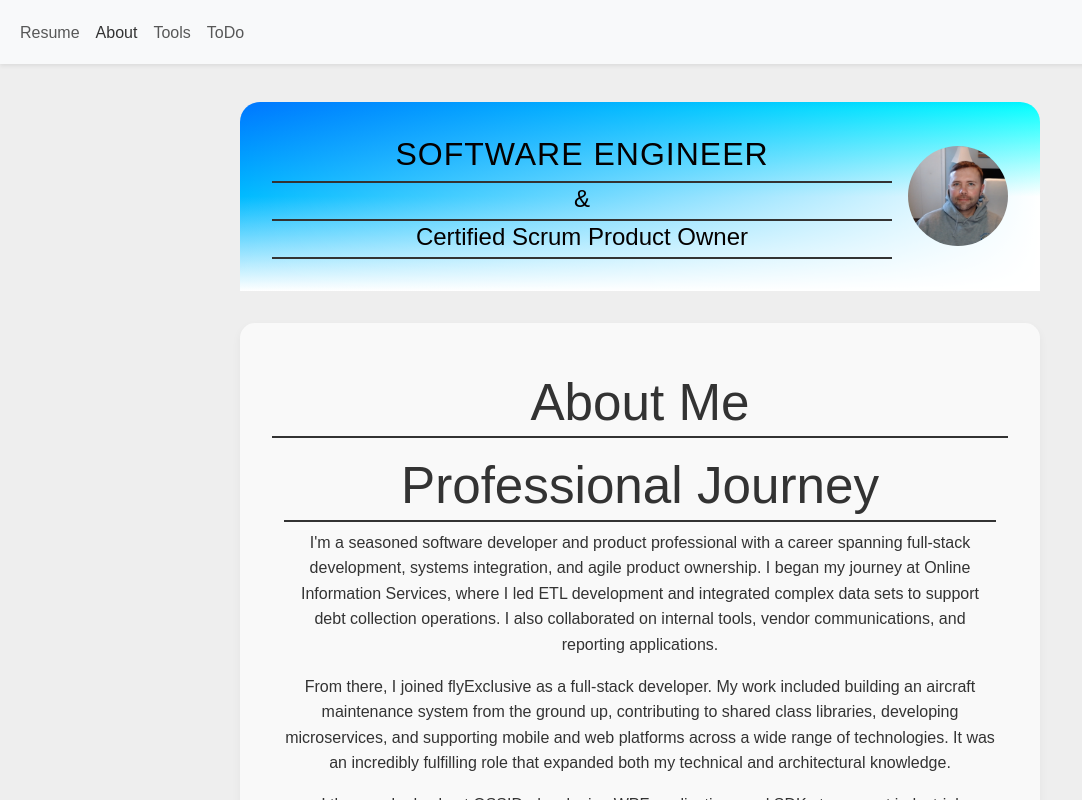
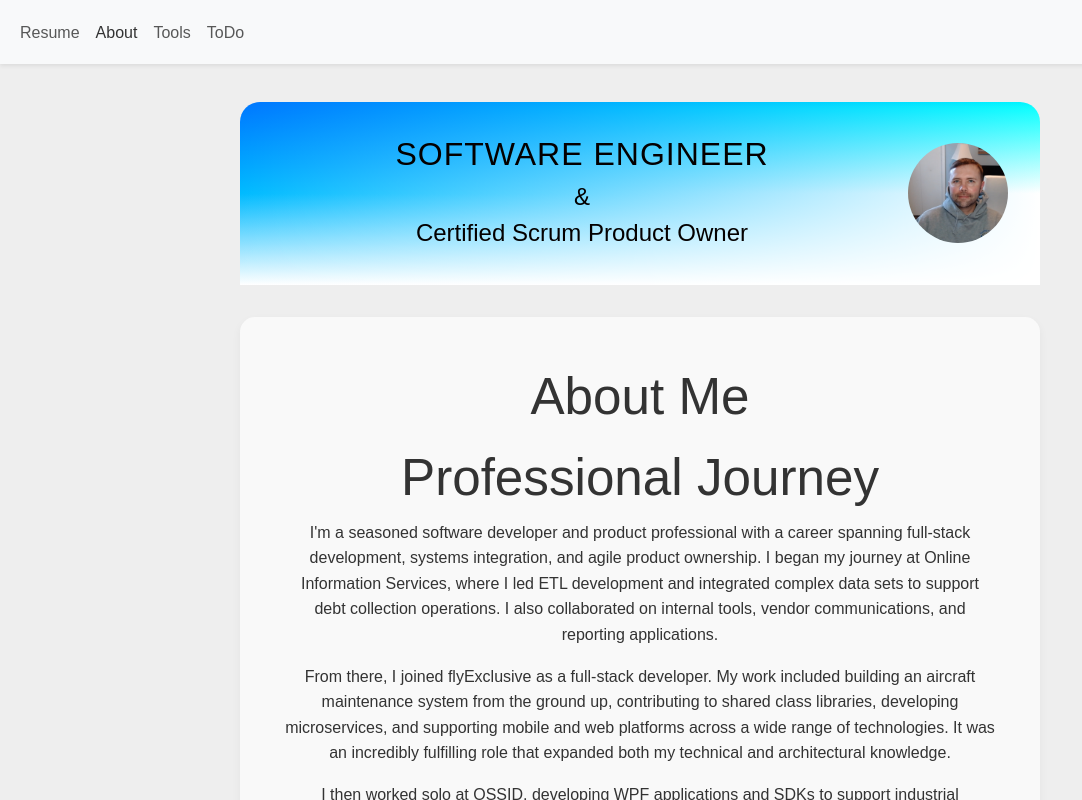
Before and after one commit to bgates284/vue_todo, a Vue app: page / in a window 1280 px wide. Both pictures are taken after a click on the button "About". Shown: the whole page, without its empty margins (0-1082 px from the left). Built offline with nearby package versions, Linux system fonts and the light colour scheme.

Commit message:
css for headers on about blurb

```diff
--- a/src/components/About.vue
+++ b/src/components/About.vue
@@ -26,7 +26,7 @@
 
           <p>I then joined NetApp as a contractor through Webb Design. I built a full-stack internal reporting application for C-level executives using Sails.js, Vue, and PostgreSQL, and contributed broadly to automation and integration efforts using tools like Tray.io and Microsoft Power Automate. It was a rewarding role—cut short only by widespread budget cuts.</p>
 
-    <p>Most recently, I joined iPaaS.com in a challenging integration role. This short-lived contract, I believe helped pave the way for others and the backend team by identifying and addressing foundational obstacles within their platform.</p>
+          <p>Most recently, I joined iPaaS.com in as an Integration Developer. This short-lived contract, I believe helped pave the way for others and the backend team by identifying and addressing foundational obstacles within their platform, where they hope in the future, other developers will build and sell integrations.</p>
 
           <p>Each role, whether smooth or turbulent, has deepened my empathy, sharpened my skills, and reinforced my belief in continuous improvement, collaboration, and building things that matter.</p>
 
@@ -46,8 +46,8 @@
 @import url('https://fonts.googleapis.com/css2?family=Playfair+Display:wght@600&display=swap');
 
 .image-banner {
-  margin: 0 auto; /* Center it horizontally */
-  max-width: 800px; /* Match bio-section width */
+  margin: 0 auto;
+  max-width: 800px;
   display: flex;
   justify-content: space-between;
   align-items: center;
@@ -55,9 +55,15 @@
               linear-gradient(to bottom, #007bff, white);
   background-blend-mode: overlay;
   padding: 2rem;
-  width: 100%; /* Ensures it stretches within the max-width */
+  width: 100%;
   border-radius: 20px 20px 0 0;
   overflow: hidden;
+  border-bottom: none !important;
+}
+h1, h2 {
+    margin-top: 20px;
+    border-bottom: none;
+    padding-bottom: none;
 }
 
 .footer-banner {
@@ -120,6 +126,7 @@
   line-height: 1.6;
   color: #333;
   box-shadow: 0 4px 10px rgba(0, 0, 0, 0.05);
+  border-bottom: none !important;
 }
 
 @media (max-width: 768px) {
--- a/src/components/Resume.vue
+++ b/src/components/Resume.vue
@@ -18,12 +18,12 @@ const count = ref(0)
 
         <h2>Technical Skills</h2>
         <ul>
-            <li>Programming: C#, .NET Core, Entity Framework, JavaScript, Python, PHP, Java, C++</li>
+            <li>Programming: C#, .NET Core, Entity Framework, JavaScript, Python, PHP, Java, C++, OOP, TDD, SOLID</li>
             <li>Databases: Microsoft SQL Server, Oracle SQL, SAP Hana, PostgreSQL</li>
             <li>Cloud & DevOps: Azure, AWS, Docker, Jenkins, Kubernetes</li>
             <li>API Development: RESTful APIs, Microservices, Integration Services</li>
             <li>Agile & Scrum: Product Ownership, Backlog Management, Roadmap Planning, Jira</li>
-            <li>ETL & Data Processing: SQL, Tray.io, CloverDX, Reporting & Analytics</li>
+            <li>ETL & Data Processing: SQL, Tray.io, PowerAutomate CloverDX, Reporting & Analytics</li>
         </ul>
 
         <h2>Professional Experience</h2>
@@ -65,18 +65,21 @@ const count = ref(0)
         <ul>
             <li>Created a WPF-based labeling solution interfacing with packaging machines via TCP/IP.</li>
             <li>Built modular C#/.NET Core class libraries for reusable business logic.</li>
+            <li>Developed UI components with runtime reflection to support varied client configurations. </li>
         </ul>
 
         <h3>FlyExclusive | Software Engineer | Kinston, NC | Aug 2017 – Oct 2020</h3>
         <ul>
             <li>Designed a greenfield aircraft maintenance system used by multiple departments using ASP.Net Core, C#, SQL.</li>
             <li>Built and maintained API microservices and a monolithic shared library.</li>
+            <li>Managed CI/CD with TDD, Azure, analytics </li>
         </ul>
 
         <h3>Online Information Services | Software Engineer | Winterville, NC | Sept 2014 – Jun 2017</h3>
         <ul>
             <li>Led ETL efforts using CloverDX, managing high-volume data transformations.</li>
             <li>Automated regulatory notice delivery with external vendors.</li>
+            <li>Developed internal and external reports via web services, SFTP, SQL</li>
         </ul>
 
         <h2>Military Experience</h2>
@@ -87,8 +90,9 @@ const count = ref(0)
         </ul>
 
         <h2>Education</h2>
-        <p>East Carolina University – BS, Information & Computer Technology (course work complete)(2020)</p>
-        <p>Pitt Community College – AS, Computer Programming (2013)</p>
+        <p>East Carolina University - Bachelor of Science, Information and Computer Technology (2020)</p>
+
+        <p>Pitt Community College - Associate in Arts, Computer Programming (2013)</p>
 
         <h2>Certifications</h2>
         <ul>
```
Lines whose indentation alone changed are shown as unchanged.
